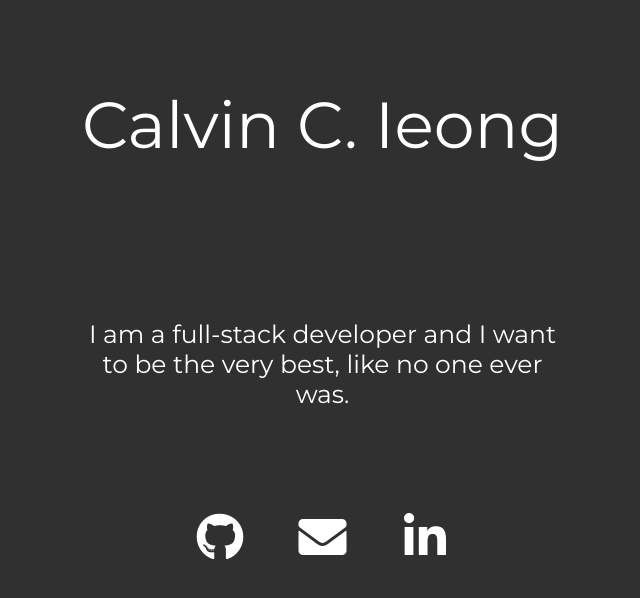
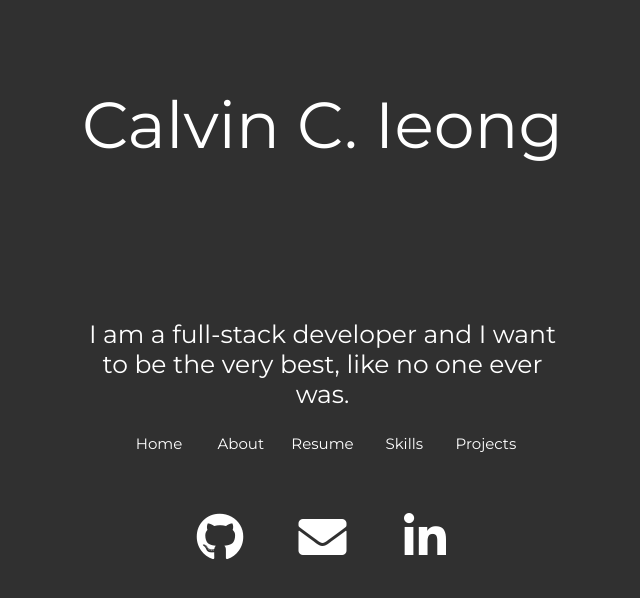
Before and after one commit to ICalvinG/personal-website, a React (Create React App) app: page / in a window 1280 px wide. Shown: the top 598 px of the page, without its empty margins (5-645 px from the left). Built offline with nearby package versions, Linux system fonts and the light colour scheme.

Commit message:
Add navigation component and styling

```diff
--- a/src/assets/stylesheets/components/Header.css
+++ b/src/assets/stylesheets/components/Header.css
@@ -6,12 +6,16 @@
   display: grid;
   grid-template-rows: 1fr 1fr;
   grid-gap: 1em;
+
   font-size: 65px;
 }
 
-/* p */.header__description {
+.header__description {
+  display: grid;
+  grid-row: auto;
   align-self: start;
   justify-self: center;
+
   width: 80%;
   font-size: 25px;
 }
--- /dev/null
+++ b/src/assets/stylesheets/components/Navigation.css
@@ -0,0 +1,13 @@
+/*------------------------------------*\
+    Navigation
+\*------------------------------------*/
+
+/* nav */.navigation__wrapper {
+  display: grid;
+  grid-template-columns: repeat(5, 1fr);
+  grid-gap: 1em;
+  justify-self: center;
+
+  font-size: 15px;
+  width: 80%;
+}
--- a/src/assets/stylesheets/master.css
+++ b/src/assets/stylesheets/master.css
@@ -3,3 +3,4 @@
 @import url(components/Header.css);
 @import url(components/Footer.css);
 @import url(components/Icon.css);
+@import url(components/Navigation.css);
--- a/src/components/Header.js
+++ b/src/components/Header.js
@@ -1,14 +1,21 @@
 import React from 'react';
+
+// Components
+import Navigation from './Navigation.js';
 
 const Header = () => (
   <header>
     <div className='header__title'>
       <p>Calvin C. Ieong</p>
 
-      <p className='header__description'>
-        I am a full-stack developer and I want to be the very best,
-        like no one ever was.
-      </p>
+      <div className='header__description'>
+        <p>
+          I am a full-stack developer and I want to be the very best,
+          like no one ever was.
+        </p>
+
+        <Navigation />
+      </div>
     </div>
   </header>
 );
--- a/src/components/Navigation.js
+++ b/src/components/Navigation.js
@@ -2,11 +2,11 @@ import React from 'react';
 
 const Navigation = () => (
   <nav className='navigation__wrapper'>
-    <a href="#">Home</a>
-    <a href="#">About</a>
-    <a href="#">Resume</a>
-    <a href="#">Skills</a>
-    <a href="#">Projects</a>
+    <span>Home</span>
+    <span>About</span>
+    <span>Resume</span>
+    <span>Skills</span>
+    <span>Projects</span>
   </nav>
 );
 
```
